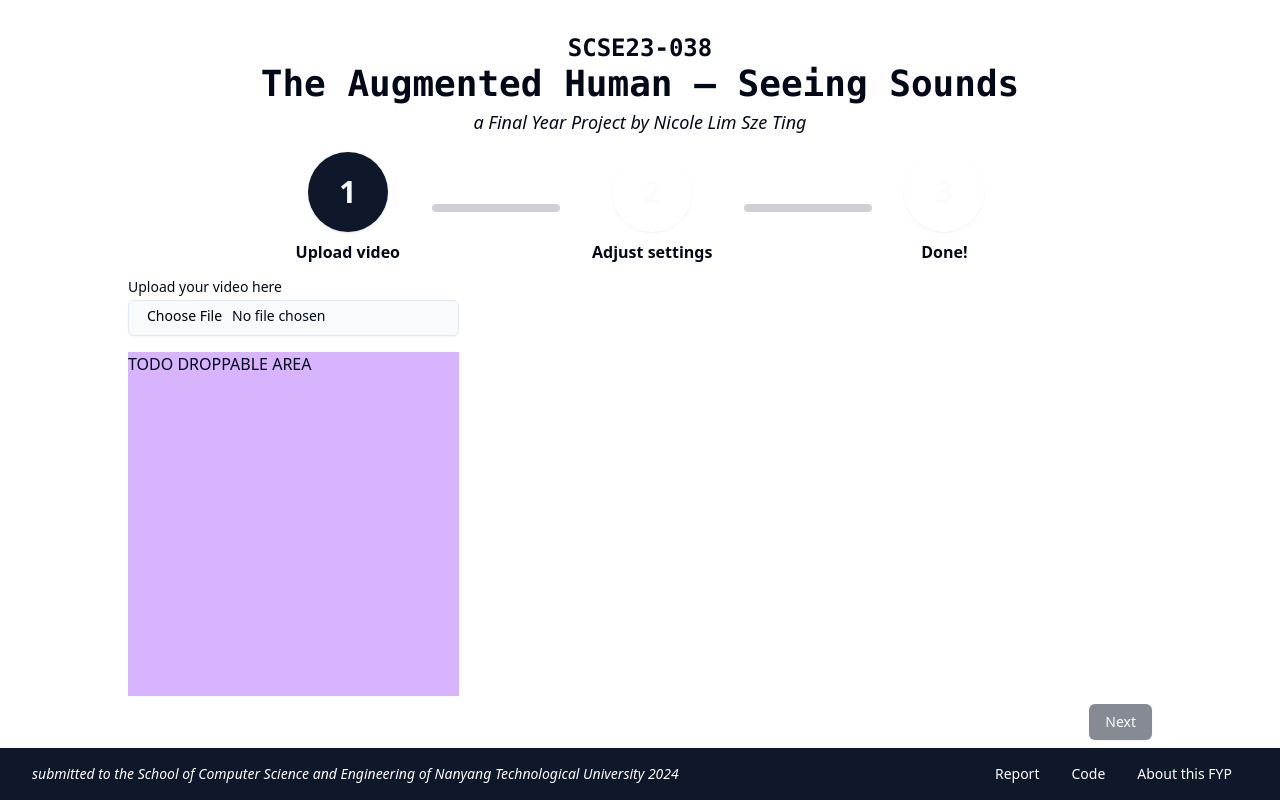
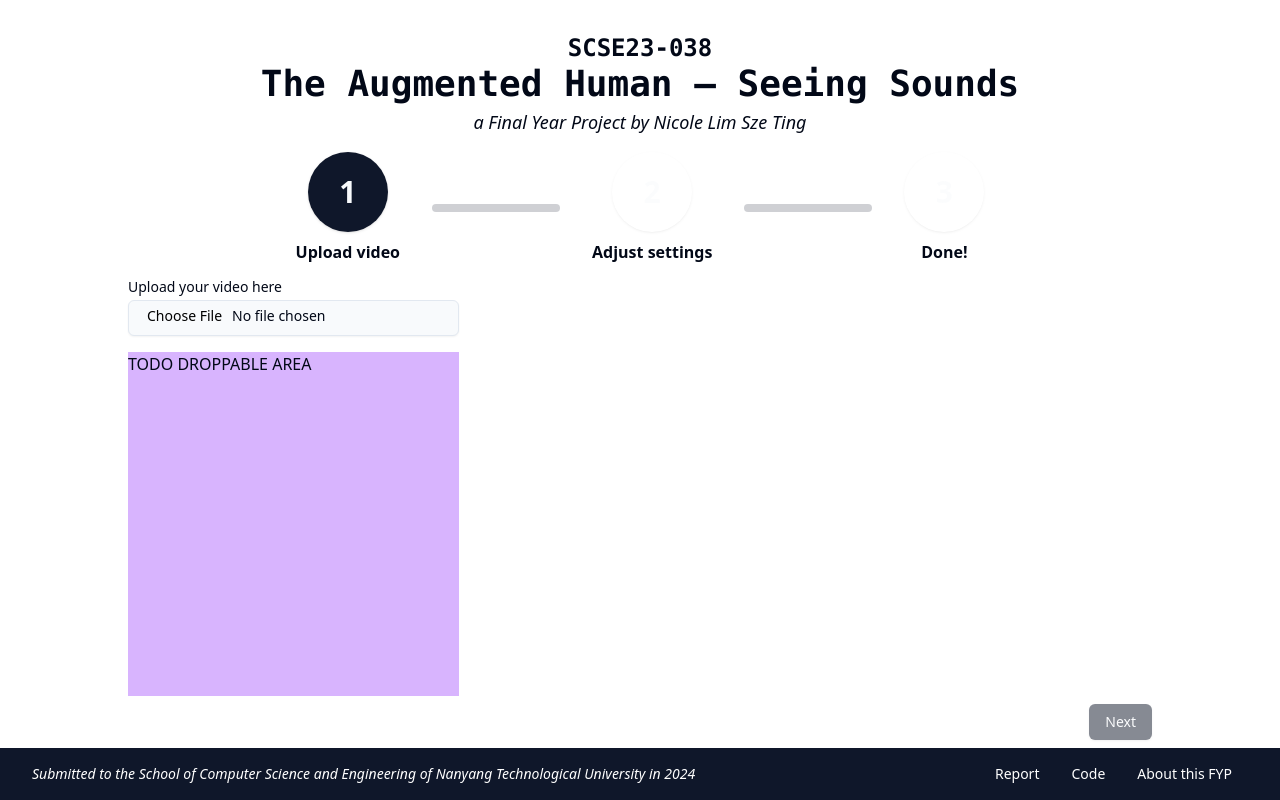
Before and after one commit to nicolelst/seeing_sounds, a React (Vite) app in the folder application/fe/: page / in a window 1280 px wide. Built offline with nearby package versions, Linux system fonts and the light colour scheme.

Commit message:
minor footer text edit

```diff
--- a/application/fe/src/components/layout/footer.tsx
+++ b/application/fe/src/components/layout/footer.tsx
@@ -6,8 +6,8 @@ export default function Footer(): ReactElement {
 		<div className="flex flex-row bg-slate-900 text-white items-center sticky bottom-0 py-2 px-8">
 			<div className="flex w-full h-fit">
 				<p className="font-sans text-sm italic">
-					submitted to the School of Computer Science and Engineering
-					of Nanyang Technological University 2024
+					Submitted to the School of Computer Science and Engineering
+					of Nanyang Technological University in 2024
 				</p>
 			</div>
 			{/* TODO add button functionality */}
```
